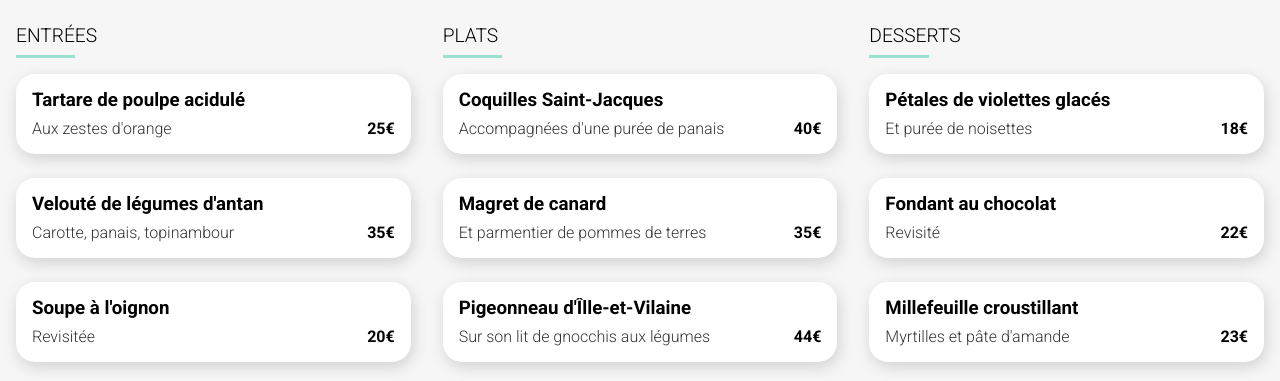
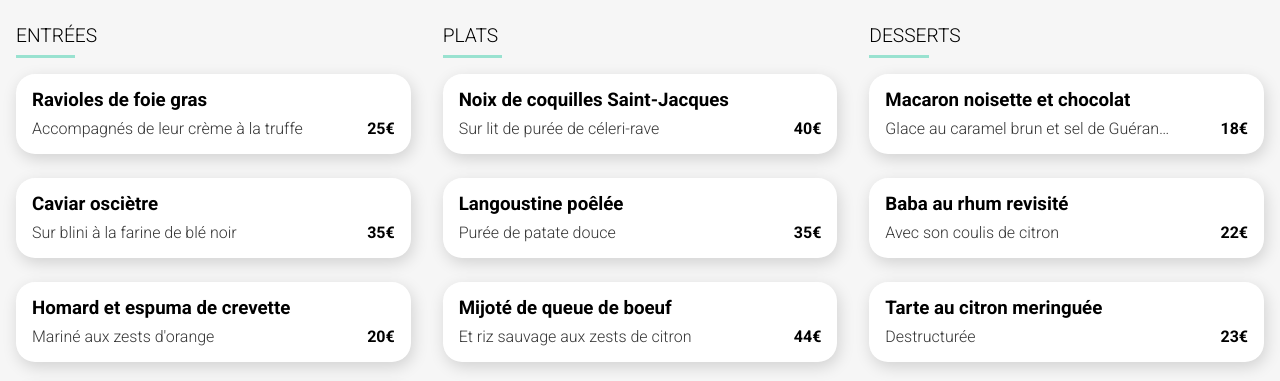
Before and after one commit to anthony-rabot/ohmyfood, a website: page restaurant-la-note-enchantee.html in a window 1280 px wide. Shown: the part 571-952 px from the top of the page. Drawn offline with Linux system fonts and the light colour scheme; a web font is replaced by a local one.

Commit message:
Add restaurants page

```diff
--- a/restaurant-la-note-enchantee.html
+++ b/restaurant-la-note-enchantee.html
@@ -26,7 +26,7 @@
 </header>
 
 <section class="hero--image-only">
-  <img src="img/restaurants/la_note_enchantee.jpg.jpg" alt="La note enchantée">
+  <img src="img/restaurants/la_note_enchantee.jpg" alt="La note enchantée">
 </section>
 
 <main class="main-content main-content--over-image">
@@ -49,8 +49,8 @@
         <div class="menu">
           <article class="menu__item">
             <div class="menu__item-content">
-              <h3 class="menu__item-title">Tartare de poulpe acidulé</h3>
-              <p class="menu__item-description">Aux zestes d'orange</p>
+              <h3 class="menu__item-title">Ravioles de foie gras</h3>
+              <p class="menu__item-description">Accompagnés de leur crème à la truffe</p>
             </div>
             <div class="menu__item-price">
               <span class="menu__item-description-price">25€</span>
@@ -64,8 +64,8 @@
 
           <article class="menu__item">
             <div class="menu__item-content">
-              <h3 class="menu__item-title">Velouté de légumes d'antan</h3>
-              <p class="menu__item-description">Carotte, panais, topinambour</p>
+              <h3 class="menu__item-title">Caviar osciètre</h3>
+              <p class="menu__item-description">Sur blini à la farine de blé noir</p>
             </div>
             <div class="menu__item-price">
               <span class="menu__item-description-price">35€</span>
@@ -79,11 +79,26 @@
 
           <article class="menu__item">
             <div class="menu__item-content">
-              <h3 class="menu__item-title">Soupe à l'oignon</h3>
-              <p class="menu__item-description">Revisitée</p>
+              <h3 class="menu__item-title">Homard et espuma de crevette</h3>
+              <p class="menu__item-description">Mariné aux zests d'orange</p>
             </div>
             <div class="menu__item-price">
               <span class="menu__item-description-price">20€</span>
+            </div>
+            <div class="menu__item-check">
+              <div class="menu__item-check-circle">
+                <i class="fa-solid fa-check" aria-hidden="true"></i>
+              </div>
+            </div>
+          </article>
+
+          <article class="menu__item">
+            <div class="menu__item-content">
+              <h3 class="menu__item-title">Foie gras de canard cuit entier</h3>
+              <p class="menu__item-description">Confiture de figue et pain toasté</p>
+            </div>
+            <div class="menu__item-price">
+              <span class="menu__item-description-price">35€</span>
             </div>
             <div class="menu__item-check">
               <div class="menu__item-check-circle">
@@ -104,8 +119,8 @@
 
           <article class="menu__item">
             <div class="menu__item-content">
-              <h3 class="menu__item-title">Coquilles Saint-Jacques</h3>
-              <p class="menu__item-description">Accompagnées d'une purée de panais</p>
+              <h3 class="menu__item-title">Noix de coquilles Saint-Jacques</h3>
+              <p class="menu__item-description">Sur lit de purée de céleri-rave</p>
             </div>
             <div class="menu__item-price">
               <span class="menu__item-description-price">40€</span>
@@ -119,8 +134,8 @@
 
           <article class="menu__item">
             <div class="menu__item-content">
-              <h3 class="menu__item-title">Magret de canard</h3>
-              <p class="menu__item-description">Et parmentier de pommes de terres</p>
+              <h3 class="menu__item-title">Langoustine poêlée</h3>
+              <p class="menu__item-description">Purée de patate douce</p>
             </div>
             <div class="menu__item-price">
               <span class="menu__item-description-price">35€</span>
@@ -134,8 +149,8 @@
 
           <article class="menu__item">
             <div class="menu__item-content">
-              <h3 class="menu__item-title">Pigeonneau d'Îlle-et-Vilaine</h3>
-              <p class="menu__item-description">Sur son lit de gnocchis aux légumes</p>
+              <h3 class="menu__item-title">Mijoté de queue de boeuf</h3>
+              <p class="menu__item-description">Et riz sauvage aux zests de citron</p>
             </div>
             <div class="menu__item-price">
               <span class="menu__item-description-price">44€</span>
@@ -159,8 +174,8 @@
 
           <article class="menu__item">
             <div class="menu__item-content">
-              <h3 class="menu__item-title">Pétales de violettes glacés</h3>
-              <p class="menu__item-description">Et purée de noisettes</p>
+              <h3 class="menu__item-title">Macaron noisette et chocolat</h3>
+              <p class="menu__item-description">Glace au caramel brun et sel de Guérande</p>
             </div>
             <div class="menu__item-price">
               <span class="menu__item-description-price">18€</span>
@@ -174,8 +189,8 @@
 
           <article class="menu__item">
             <div class="menu__item-content">
-              <h3 class="menu__item-title">Fondant au chocolat</h3>
-              <p class="menu__item-description">Revisité</p>
+              <h3 class="menu__item-title">Baba au rhum revisité</h3>
+              <p class="menu__item-description">Avec son coulis de citron</p>
             </div>
             <div class="menu__item-price">
               <span class="menu__item-description-price">22€</span>
@@ -189,8 +204,8 @@
 
           <article class="menu__item">
             <div class="menu__item-content">
-              <h3 class="menu__item-title">Millefeuille croustillant</h3>
-              <p class="menu__item-description">Myrtilles et pâte d'amande</p>
+              <h3 class="menu__item-title">Tarte au citron meringuée</h3>
+              <p class="menu__item-description">Destructurée</p>
             </div>
             <div class="menu__item-price">
               <span class="menu__item-description-price">23€</span>
```
Also changed, not shown: index.html (+1 -1 lines).
